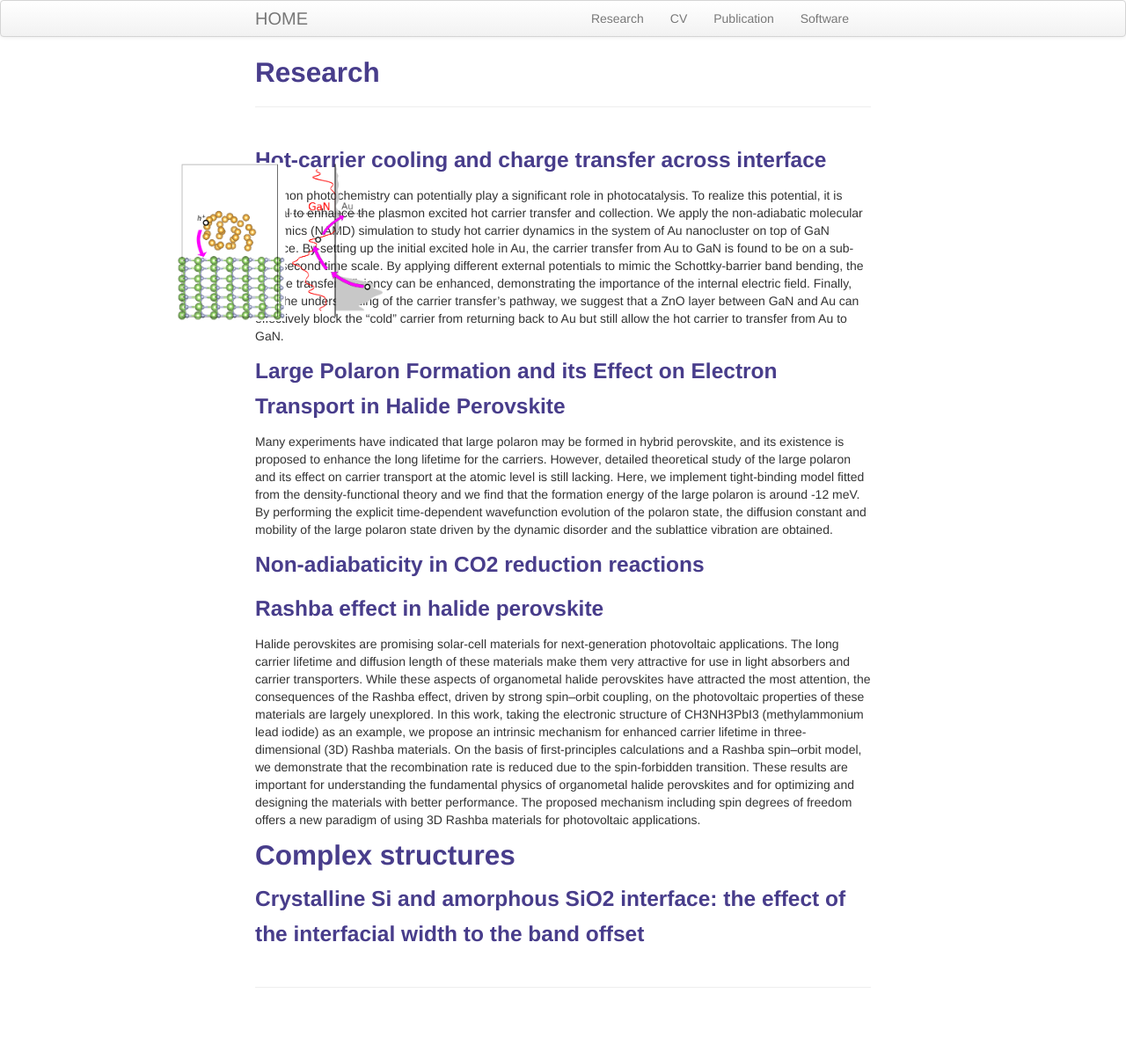
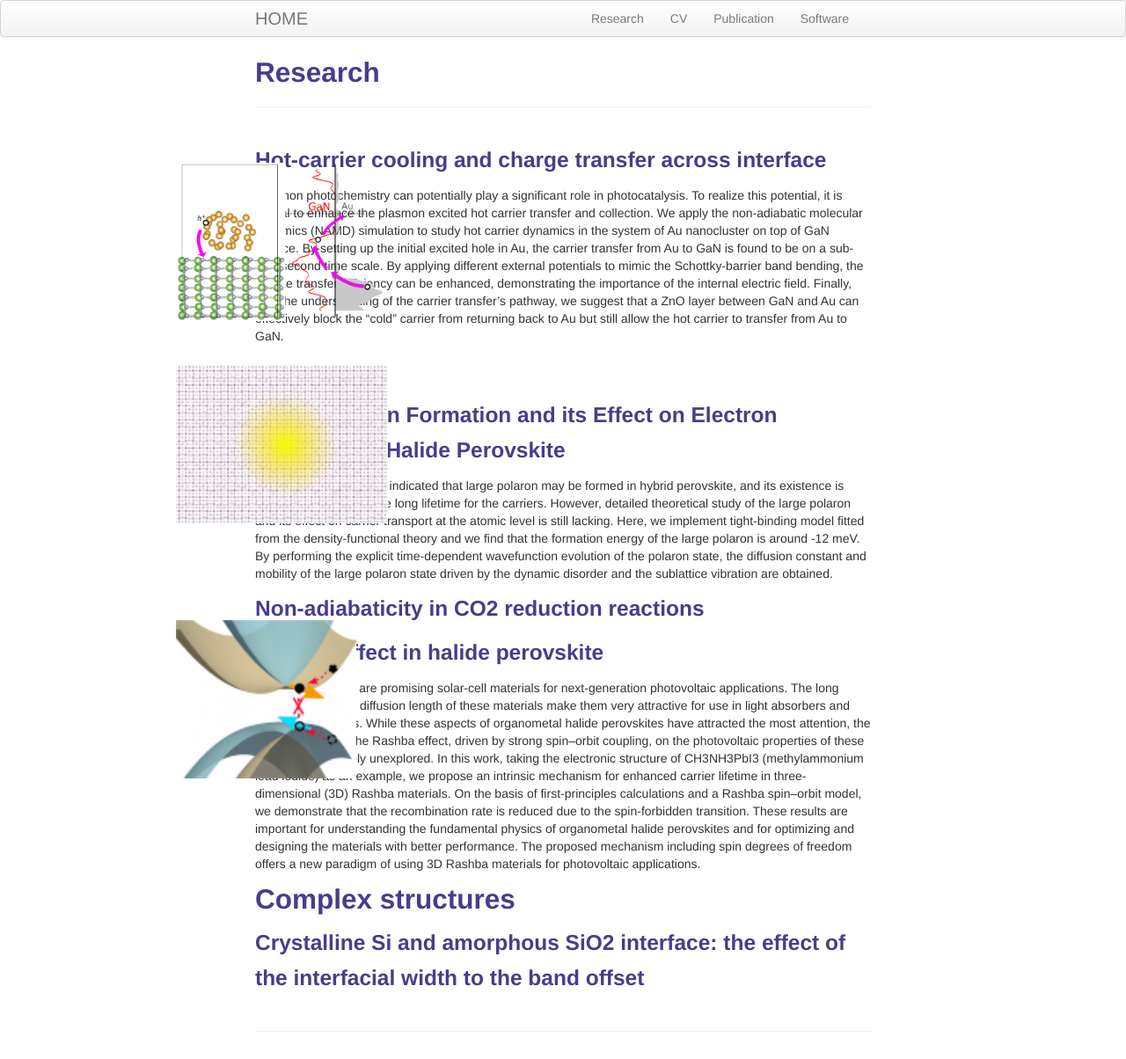
Before and after one commit to zhengfann/web, a Jekyll site: the page built from pages/research.md, in a window 1280 px wide. Shown: the whole page at 88% size. Built offline with Jekyll 4.4.1, drawn with Linux system fonts in a browser that asks for light colours; before the commit the page ends 1154 px from its top, so only the background shows below that.

Commit message:
add figure

```diff
--- a/pages/research.md
+++ b/pages/research.md
@@ -21,8 +21,11 @@ pathway, we suggest that a ZnO layer between GaN and Au can effectively block th
 "cold" carrier from returning back to Au but still allow the hot carrier to transfer
 from Au to GaN.
 
+<br/><br/>
 
 ### Large Polaron Formation and its Effect on Electron Transport in Halide Perovskite
+
+<IMG STYLE="position:absolute; TOP:415px; LEFT:200px; WIDTH:241px; HEIGHT:180px" SRC="polaron.png">
 
 Many experiments have indicated that large polaron may be formed in hybrid
 perovskite, and its existence is proposed to enhance the long lifetime for
@@ -39,6 +42,8 @@ by the dynamic disorder and the sublattice vibration are obtained.
 
 ### Rashba effect in halide perovskite
 
+<IMG STYLE="position:absolute; TOP:705px; LEFT:200px; WIDTH:205px; HEIGHT:180px" SRC="rashba.png">
+
 Halide perovskites are promising solar-cell materials for next-generation
 photovoltaic applications. The long carrier lifetime and diffusion length of these materials make them very attractive for use in light absorbers and carrier transporters. While these aspects of organometal halide perovskites have attracted the most attention, the consequences of the Rashba effect, driven by strong spin–orbit coupling, on the photovoltaic properties of these materials are largely unexplored. In this work, taking the electronic structure of CH3NH3PbI3 (methylammonium lead iodide) as an example, we propose an intrinsic mechanism for enhanced carrier lifetime in three-dimensional (3D) Rashba materials. On the basis of first-principles calculations and a Rashba spin–orbit model, we demonstrate that the recombination rate is reduced due to the spin-forbidden transition. These results are important for understanding the fundamental physics of organometal halide perovskites and for optimizing and designing the materials with better performance. The proposed mechanism including spin degrees of freedom offers a new paradigm of using 3D Rashba materials for photovoltaic applications.
 
```
Also changed, not shown: pages/polaron.png (added), pages/rashba.png (added), rect10-6-2.png (added), 1 other file.
